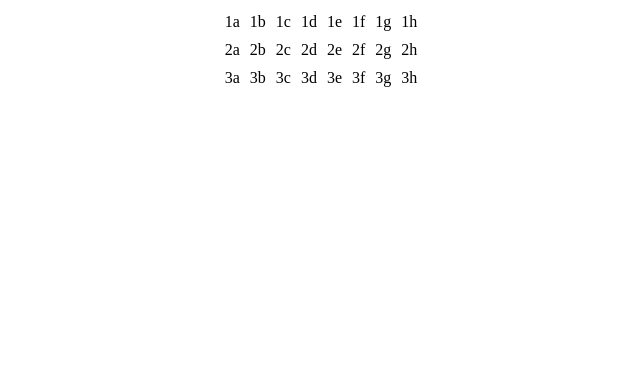
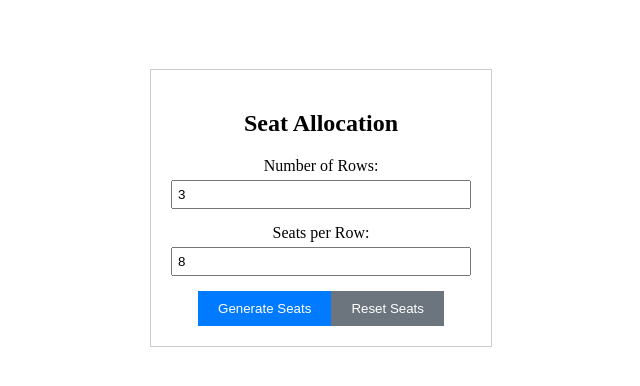
Before and after one commit to vinaysomawat/Airplane-Seat-Allocation, an Angular app: page / in a window 1280 px wide. Shown: the top 386 px of the page, without its empty margins (319-959 px from the left). Built offline with nearby package versions, Linux system fonts and the light colour scheme.

Commit message:
3 files modified, 2 added

```diff
--- a/src/airplane/airplane.component.ts
+++ b/src/airplane/airplane.component.ts
@@ -1,13 +1,14 @@
-import { Component, OnInit } from '@angular/core';
+import { Component, Input, OnInit } from '@angular/core';
 import { CommonModule } from '@angular/common';
 import { Aircraft } from './airplane';
 import { SeatsComponent } from '../seats/seats.component';
 import { Seat } from '../seats/seat';
+import { SeatAllocationComponent } from '../seat-allocation/seat-allocation.component';
 
 @Component({
   selector: 'app-airplane',
   standalone: true,
-  imports: [CommonModule, SeatsComponent],
+  imports: [CommonModule, SeatsComponent, SeatAllocationComponent],
   template: `
     <div class="aircraft">
       <div class=row *ngFor="let row of aircraft">
@@ -20,6 +21,7 @@ import { Seat } from '../seats/seat';
         </div>
       </div>
     </div>
+    <app-seat-allocation></app-seat-allocation>
   `,
   styles: [
     '.aircraft { display: flex; flex-direction: column; }',
@@ -28,8 +30,8 @@ import { Seat } from '../seats/seat';
   ],
 })
 export class AirplaneComponent implements OnInit {
-  rows: number = 3;
-  seatsPerRow: number = 8;
+  @Input() numRows: number = 0;
+  @Input() seatsPerRow: number = 0;
 
   seats: Seat[] = [];
 
@@ -38,12 +40,13 @@ export class AirplaneComponent implements OnInit {
   constructor() {}
 
   ngOnInit() {
+    console.log(this.numRows, this.seatsPerRow);
     this.aircraft = this.generateSeats();
   }
 
   generateSeats() {
     const seats = [];
-    for (let row = 1; row <= this.rows; row++) {
+    for (let row = 1; row <= this.numRows; row++) {
       let rowSeats = [];
       for (let seat = 1; seat <= this.seatsPerRow; seat++) {
         rowSeats.push({
@@ -147,7 +150,7 @@ export class AirplaneComponent implements OnInit {
   }
 
   findFirstAvailableRow(startRow = 1) {
-    for (let row = startRow; row <= this.rows; row++) {
+    for (let row = startRow; row <= this.numRows; row++) {
       const occupiedSeats = this.seats
         .filter((seat) => seat.row === row)
         .map((seat) => seat.seat);
--- a/src/main.ts
+++ b/src/main.ts
@@ -2,15 +2,14 @@ import 'zone.js/dist/zone';
 import { Component } from '@angular/core';
 import { CommonModule } from '@angular/common';
 import { bootstrapApplication } from '@angular/platform-browser';
-import { AirplaneComponent } from './airplane/airplane.component';
-import { SeatsComponent } from './seats/seats.component';
+import { ManageAirplane } from './manage-seats/manage-seats.component';
 
 @Component({
   selector: 'my-app',
   standalone: true,
-  imports: [CommonModule, AirplaneComponent, SeatsComponent],
+  imports: [CommonModule, ManageAirplane],
   template: `
-  <app-airplane></app-airplane>
+  <app-manage-airplane></app-manage-airplane>
   `,
 })
 export class App {
--- /dev/null
+++ b/src/manage-seats/manage-seats.component.ts
@@ -0,0 +1,58 @@
+import { CommonModule } from '@angular/common';
+import { Component, OnInit } from '@angular/core';
+import { FormsModule } from '@angular/forms';
+import { AirplaneComponent } from '../airplane/airplane.component';
+
+@Component({
+  selector: 'app-manage-airplane',
+  standalone: true,
+  imports: [CommonModule, FormsModule, AirplaneComponent],
+  template: `
+    <div class="form-container">
+      <div class="form-card">
+        <h2>Seat Allocation</h2>
+        <div class="form-group">
+          <label for="numRows">Number of Rows:</label>
+          <input id="numRows" type="number" [(ngModel)]="numRows">
+        </div>
+        <div class="form-group">
+          <label for="seatsPerRow">Seats per Row:</label>
+          <input id="seatsPerRow" type="number" [(ngModel)]="seatsPerRow">
+        </div>
+        <button class="btn-primary" (click)="generateSeats()">Generate Seats</button>
+        <button class="btn-secondary" (click)="resetSeats()">Reset Seats</button>
+      </div>
+    </div>
+    <app-airplane *ngIf="isSeatsAllocated" [numRows]="numRows" [seatsPerRow]="seatsPerRow"></app-airplane>
+  `,
+  styles: [
+    '.form-container { display: flex; justify-content: center; align-items: center; height: 50vh; }',
+    '.form-card { border: 1px solid #ccc; padding: 20px; width: 300px; text-align: center; }',
+    '.form-group { margin-bottom: 15px; }',
+    '.form-group label { display: block; margin-bottom: 5px; }',
+    '.form-group input { width: 100%; padding: 5px; }',
+    '.btn-primary { background-color: #007bff; color: #fff; border: none; padding: 10px 20px; cursor: pointer; }',
+    '.btn-primary:hover { background-color: #0056b3; }',
+    '.btn-secondary { background-color: #6c757d; color: #fff; border: none; padding: 10px 20px; cursor: pointer; }',
+    '.btn-secondary:hover { background-color: #5a6268; }',
+  ],
+})
+export class ManageAirplane implements OnInit {
+  numRows: number = 3;
+  seatsPerRow: number = 8;
+  isSeatsAllocated: boolean = false;
+
+  ngOnInit() {}
+
+  generateSeats() {
+    if (this.numRows && this.seatsPerRow) {
+      this.isSeatsAllocated = true;
+    } else {
+      alert('rows or seats per rows should not be empty');
+    }
+  }
+
+  resetSeats() {
+    this.isSeatsAllocated = false;
+  }
+}
--- /dev/null
+++ b/src/seat-allocation/seat-allocation.component.ts
@@ -0,0 +1,27 @@
+// seat-allocation.component.ts
+import { Component, Output, EventEmitter } from '@angular/core';
+import { FormsModule } from '@angular/forms';
+
+@Component({
+  selector: 'app-seat-allocation',
+  standalone: true,
+  imports: [FormsModule],
+  template: `
+  <div class="allocation-form">
+    <label for="numSeats">Number of Seats to Allocate:</label>
+    <input id="numSeats" type="number" [(ngModel)]="numSeats">
+    <button (click)="allocateSeats()">Allocate</button>
+  </div>
+  `,
+  styles: [
+    '.allocation-form { display: flex; align-items: center; gap: 10px; margin-top: 20px }',
+  ],
+})
+export class SeatAllocationComponent {
+  numSeats: number = 0;
+  @Output() allocateEvent = new EventEmitter<number>();
+
+  allocateSeats() {
+    this.allocateEvent.emit(this.numSeats);
+  }
+}
```
Also changed, not shown: package.json (+12 -10 lines).
